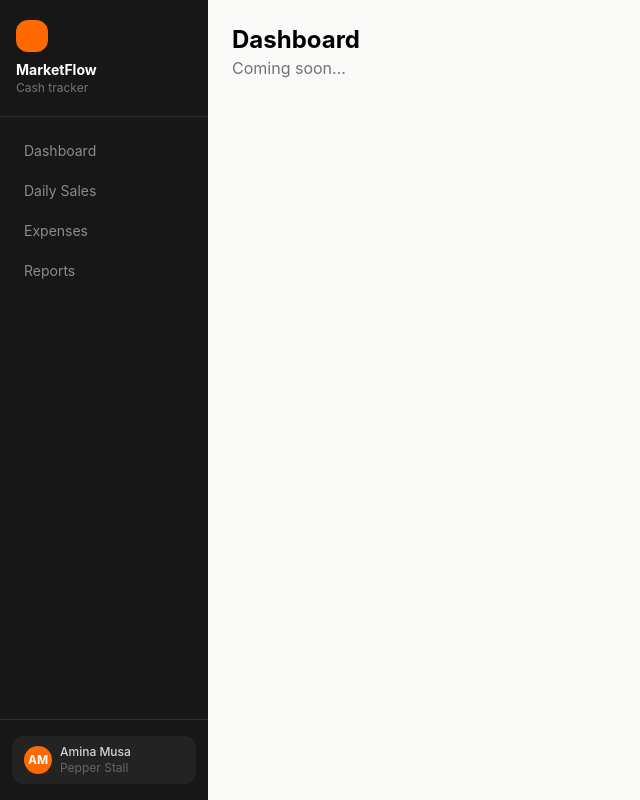
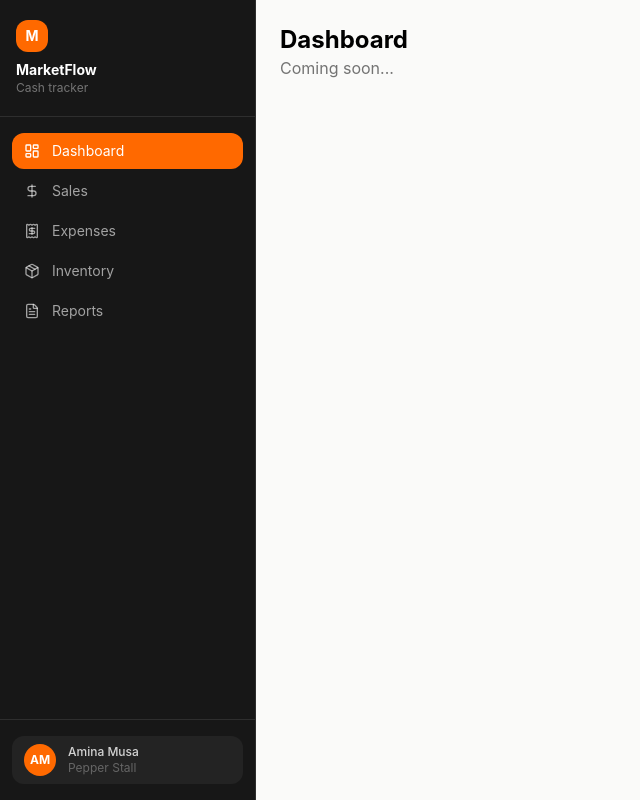
Before and after one commit to bimpeopoju/cashflow_analyzer, a React (Vite) app in the folder cashflow_frontend/: page /dashboard in a window 1280 px wide. Shown: the whole page, without its empty margins (0-640 px from the left). Built offline with nearby package versions, Linux system fonts and the light colour scheme.

Commit message:
feat: refactor Sidebar component and add navigation configuration

```diff
--- a/cashflow_frontend/src/components/layout/Sidebar.tsx
+++ b/cashflow_frontend/src/components/layout/Sidebar.tsx
@@ -1,50 +1,55 @@
-// src/components/Sidebar.tsx
+// src/components/layout/Sidebar.tsx
 
-interface NavItem {
-  label: string
-  href: string
-}
-
-const navItems: NavItem[] = [
-  { label: 'Dashboard', href: '#' },
-  { label: 'Daily Sales', href: '#' },
-  { label: 'Expenses',   href: '#' },
-  { label: 'Reports',    href: '#' },
-]
+import { useLocation, Link } from 'react-router-dom'
+import { navItems } from '@/config/navigation'
 
 export default function Sidebar() {
+  const location = useLocation()
+
   return (
-    <aside className="w-52 h-screen bg-neutral-900 flex flex-col">
+    <aside className="hidden md:flex w-64 h-screen bg-neutral-900 flex-col border-r border-white/10">
 
       {/* Logo */}
       <div className="px-4 py-5 border-b border-white/10">
-        <div className="w-8 h-8 bg-orange-500 rounded-lg mb-2" />
+        <div className="w-8 h-8 bg-orange-500 rounded-lg mb-2 flex items-center justify-center">
+          <span className="text-white text-sm font-bold">M</span>
+        </div>
         <p className="text-white font-bold text-sm">MarketFlow</p>
         <p className="text-white/40 text-xs">Cash tracker</p>
       </div>
 
       {/* Nav links */}
       <nav className="flex-1 px-3 py-4 flex flex-col gap-1">
-        {navItems.map((item) => (
+        {navItems.map((item) => {
+          const Icon = item.icon
+          const isActive = location.pathname === item.href
 
-           <a key={item.label}
-            href={item.href}
-            className="px-3 py-2 rounded-lg text-sm text-white/50 hover:bg-white/10 hover:text-white transition-colors"
-          >
-            {item.label}
-          </a>
-        ))}
+          return (
+            <Link
+              key={item.label}
+              to={item.href}
+              className={`flex items-center gap-3 px-3 py-2 rounded-lg text-sm transition-colors ${
+                isActive
+                  ? 'bg-orange-500 text-white'
+                  : 'text-white/60 hover:bg-white/10 hover:text-white'
+              }`}
+            >
+              <Icon className="w-4 h-4" />
+              {item.label}
+            </Link>
+          )
+        })}
       </nav>
 
       {/* User footer */}
       <div className="px-3 py-4 border-t border-white/10">
-        <div className="flex items-center gap-2 bg-white/5 rounded-lg px-3 py-2">
-          <div className="w-7 h-7 rounded-full bg-orange-500 flex items-center justify-center text-white text-xs font-bold">
+        <div className="flex items-center gap-3 bg-white/5 rounded-lg px-3 py-2">
+          <div className="w-8 h-8 rounded-full bg-orange-500 flex items-center justify-center text-white text-xs font-bold">
             AM
           </div>
-          <div>
-            <p className="text-white/80 text-xs font-medium">Amina Musa</p>
-            <p className="text-white/30 text-xs">Pepper Stall</p>
+          <div className="flex-1 min-w-0">
+            <p className="text-white/80 text-xs font-medium truncate">Amina Musa</p>
+            <p className="text-white/30 text-xs truncate">Pepper Stall</p>
           </div>
         </div>
       </div>
--- /dev/null
+++ b/cashflow_frontend/src/config/navigation.ts
@@ -0,0 +1,31 @@
+// src/config/navigation.ts
+
+import {
+  LayoutDashboard,
+  DollarSign,
+  Receipt,
+  FileText,
+  Package,
+  User
+} from 'lucide-react'
+
+export interface NavItem {
+  label: string
+  href: string
+  icon: any
+}
+
+export const navItems: NavItem[] = [
+  { label: 'Dashboard', href: '/dashboard', icon: LayoutDashboard },
+  { label: 'Sales', href: '/sales', icon: DollarSign },
+  { label: 'Expenses', href: '/expenses', icon: Receipt },
+  { label: 'Inventory', href: '/inventory', icon: Package },
+  { label: 'Reports', href: '/reports', icon: FileText },
+]
+
+export const mobileNavItems: NavItem[] = [
+  { label: 'Dashboard', href: '/dashboard', icon: LayoutDashboard },
+  { label: 'Sales', href: '/sales', icon: DollarSign },
+  { label: 'Expenses', href: '/expenses', icon: Receipt },
+  { label: 'Profile', href: '/profile', icon: User },
+]
```
